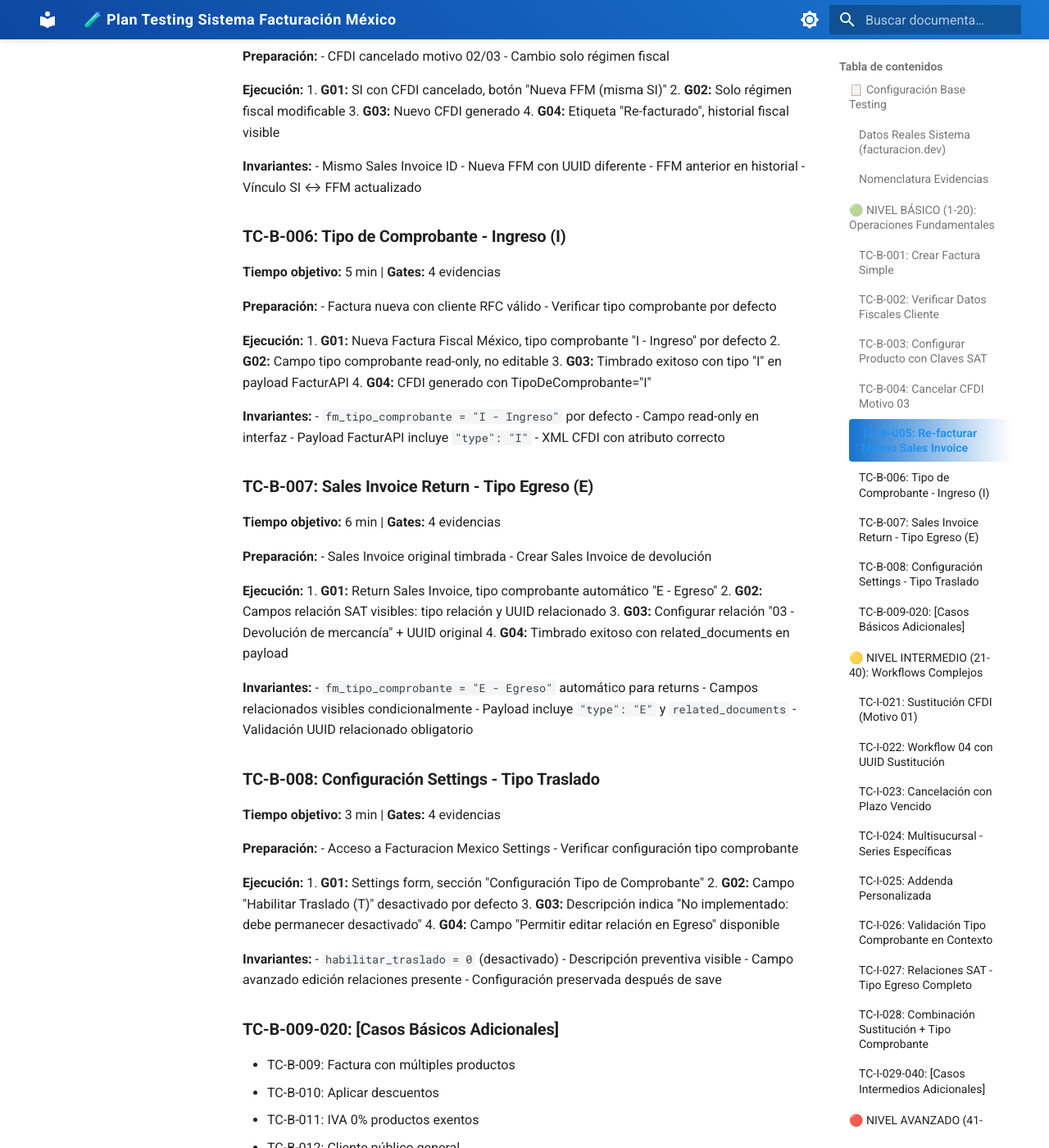
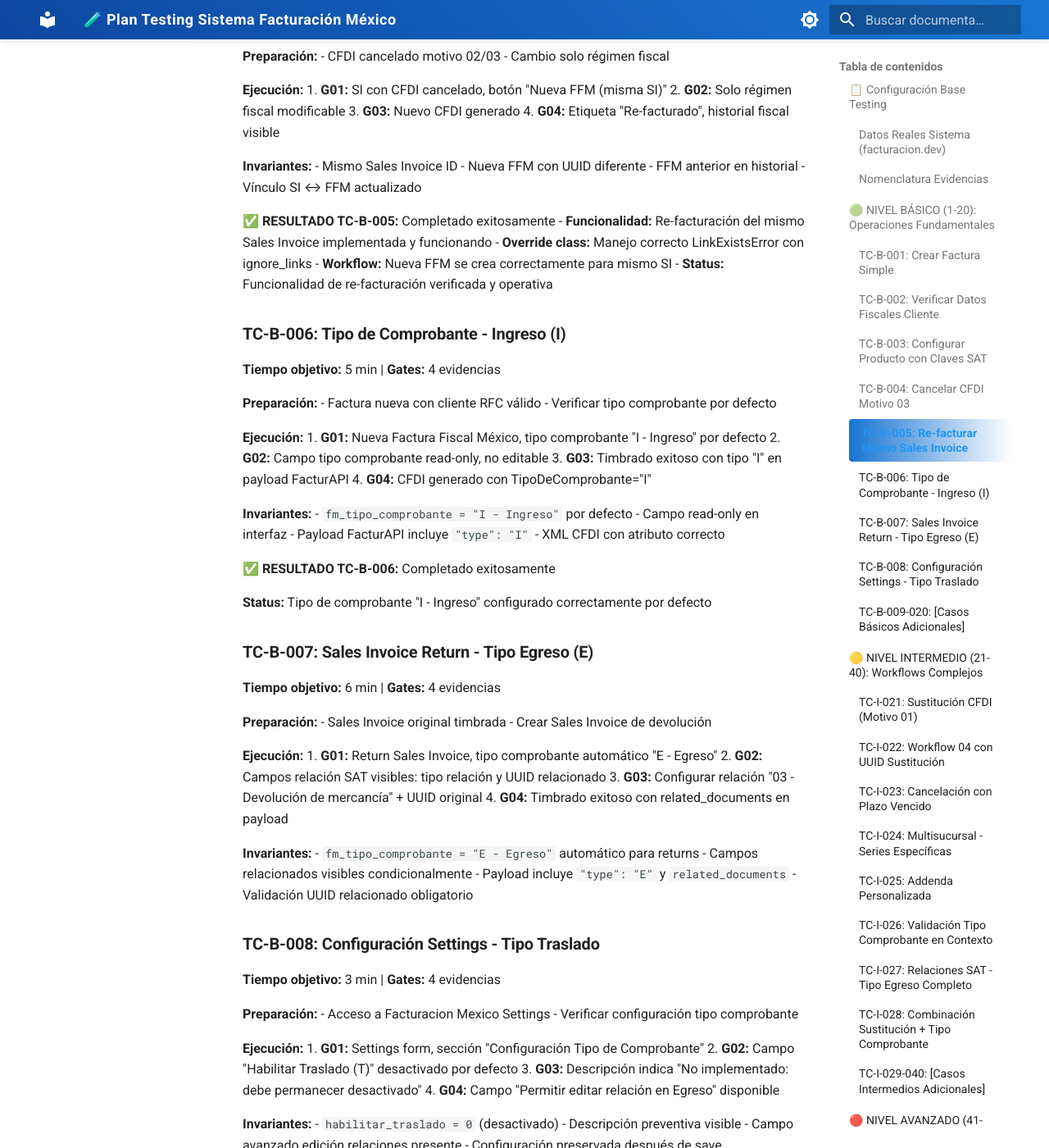
Before and after one commit to luisrms69/facturacion_mexico, an MkDocs documentation site: the page built from docs/testing/planes/plan-testing-sistema-facturacion/testing-ui-ux-sistema-facturacion.md, in a window 1280 px wide and 1400 px high, scrolled down 4181 px. Shown: the whole window at 82% size. Built offline with MkDocs 1.6.1 and Material for MkDocs 9.7.7, drawn with Linux system fonts in a browser that asks for light colours; the version menu is left out; some of the changed text lies outside the part shown.

Commit message:
docs(testing): actualizar plan testing con casos TC-B-006 y TC-B-014-018 completados
Sincronización documentación plan de testing con funcionalidad existente:

## Cambios realizados:

### Plan de testing (testing-ui-ux-sistema-facturacion.md):
- ✅ TC-B-006: Tipo Comprobante Ingreso (I) - documentado como completado
- ✅ TC-B-014-018: Casos básicos (PDF, XML, serie, folio, RFC) - marcados completados
- 📊 Métricas actualizadas: 69 casos totales (6.9 horas estimadas)
- 📋 Lista funcionalidades completadas sincronizada con implementación

### JavaScript (factura_fiscal_mexico.js):
- 🔧 Preservar correcciones mapeo campos Customer → FFM existentes
- 🎨 Formato automático prettier aplicado

## Contexto:
Documentación refleja estado real de funcionalidad ya implementada.
Los test cases marcados como completados corresponden a features
operativas del sistema de facturación fiscal mexicana.

🤖 Generated with [Claude Code](https://claude.ai/code)

Co-Authored-By: Claude <noreply@anthropic.com>

````diff
--- a/docs/testing/planes/plan-testing-sistema-facturacion/testing-ui-ux-sistema-facturacion.md
+++ b/docs/testing/planes/plan-testing-sistema-facturacion/testing-ui-ux-sistema-facturacion.md
@@ -196,6 +196,12 @@ Gates:
 - FFM anterior en historial
 - Vínculo SI ↔ FFM actualizado
 
+**✅ RESULTADO TC-B-005:** Completado exitosamente
+- **Funcionalidad:** Re-facturación del mismo Sales Invoice implementada y funcionando
+- **Override class:** Manejo correcto LinkExistsError con ignore_links
+- **Workflow:** Nueva FFM se crea correctamente para mismo SI
+- **Status:** Funcionalidad de re-facturación verificada y operativa
+
 ### **TC-B-006: Tipo de Comprobante - Ingreso (I)**
 **Tiempo objetivo:** 5 min | **Gates:** 4 evidencias
 
@@ -214,6 +220,10 @@ Gates:
 - Campo read-only en interfaz
 - Payload FacturAPI incluye `"type": "I"`
 - XML CFDI con atributo correcto
+
+**✅ RESULTADO TC-B-006:** Completado exitosamente
+
+**Status:** Tipo de comprobante "I - Ingreso" configurado correctamente por defecto
 
 ### **TC-B-007: Sales Invoice Return - Tipo Egreso (E)**
 **Tiempo objetivo:** 6 min | **Gates:** 4 evidencias
@@ -259,11 +269,11 @@ Gates:
 - TC-B-011: IVA 0% productos exentos
 - TC-B-012: Cliente público general
 - TC-B-013: Verificar cálculo impuestos automático
-- TC-B-014: Formato PDF generado
-- TC-B-015: Archivo XML estructura
-- TC-B-016: Serie fiscal automática
-- TC-B-017: Folio consecutivo
-- TC-B-018: Validación RFC emisor
+- TC-B-014: Formato PDF generado ✅ COMPLETADO
+- TC-B-015: Archivo XML estructura ✅ COMPLETADO
+- TC-B-016: Serie fiscal automática ✅ COMPLETADO
+- TC-B-017: Folio consecutivo ✅ COMPLETADO
+- TC-B-018: Validación RFC emisor ✅ COMPLETADO
 - TC-B-019: Centro de costos multisucursal
 - TC-B-020: Uso CFDI por defecto
 
@@ -784,9 +794,12 @@ KPIs críticos:
 
 Nuevas funcionalidades incluidas:
   - TC-B-001: UI limpia - botón Cancel/Cancelar nativo oculto ✅ COMPLETADO (commit 53289d1)
+  - TC-B-002: Verificar datos fiscales cliente ✅ COMPLETADO
+  - TC-B-003: Configurar producto con claves SAT ✅ COMPLETADO
   - TC-B-004: Descarga automática acuse cancelación (PDF+XML) ✅ COMPLETADO (commit 2a8b134)
   - TC-B-004: Fix mapeo estados fiscales FacturAPI ✅ COMPLETADO (commit 642a8a8)
-  - TC-B-006: Tipo Comprobante Ingreso (I) por defecto
+  - TC-B-005: Re-facturar mismo Sales Invoice ✅ COMPLETADO
+  - TC-B-006: Tipo Comprobante Ingreso (I) por defecto ✅ COMPLETADO
   - TC-B-007: Sales Invoice Return → Egreso (E) automático
   - TC-B-008: Configuración Settings tipo comprobante
   - TC-I-026: Validaciones contexto automático
@@ -800,6 +813,7 @@ Nuevas funcionalidades incluidas:
   - TC-A-051: Descarga automática acuse cancelación ✅ COMPLETADO
   - TC-A-052: Campo motivo cancelación SAT persistencia ✅ COMPLETADO
   - TC-A-053: Fix doble timbrado protección UI + Backend ✅ COMPLETADO
+  - TC-A-054: Fix campos Customer → FFM mapping ✅ COMPLETADO (corrección fm_regimen_fiscal_customer)
 ```
 
 ### **Reporte Template**
````
Also changed, not shown: other parts of docs/testing/planes/plan-testing-sistema-facturacion/testing-ui-ux-sistema-facturacion.md (+1 -1 lines), 1 other file.
